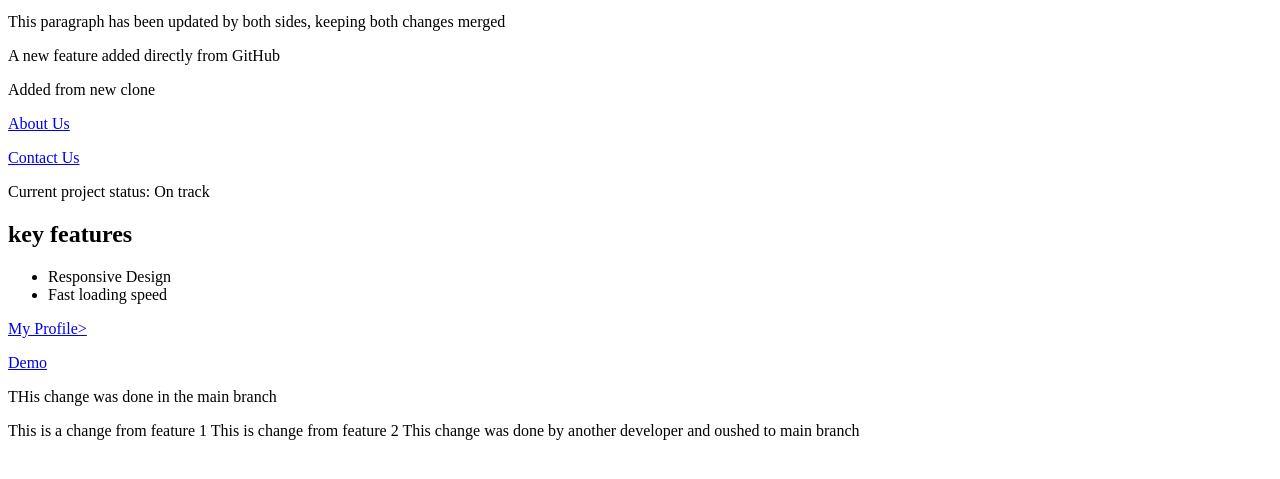
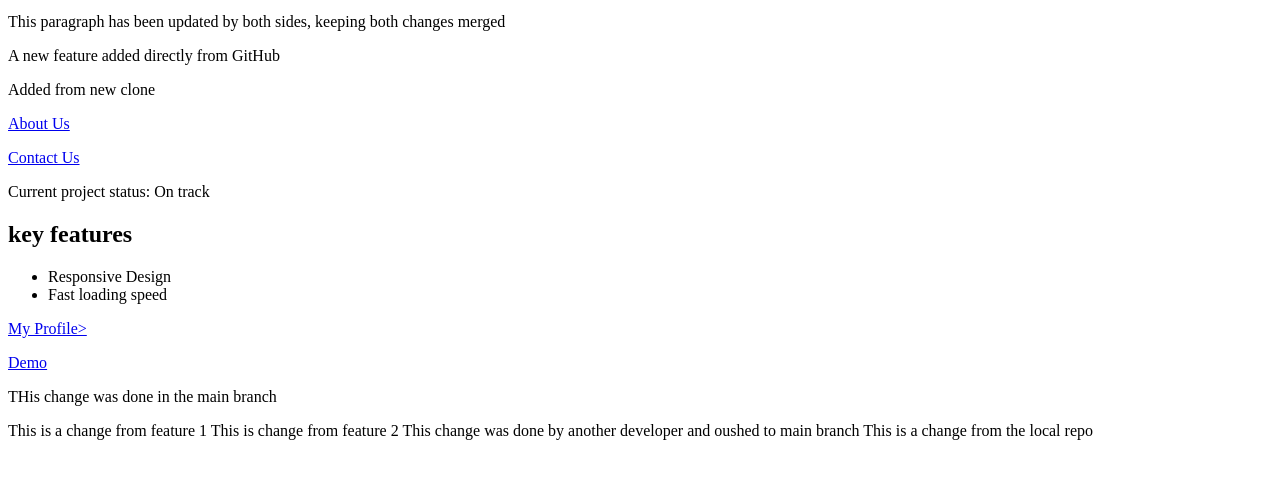
Before and after one commit to dgruploads01/collaboration_project, a plain HTML site: page index.html in a window 1280 px wide. Shown: the part 87-566 px from the top of the page. Drawn offline with Linux system fonts and the light colour scheme.

Commit message:
Fixing merge conflicts

```diff
--- a/index.html
+++ b/index.html
@@ -21,3 +21,5 @@ This is a change from feature 1
 This is change from feature 2
 
 This change  was done by another developer and oushed to main branch
+
+This is a change from the local repo
```
